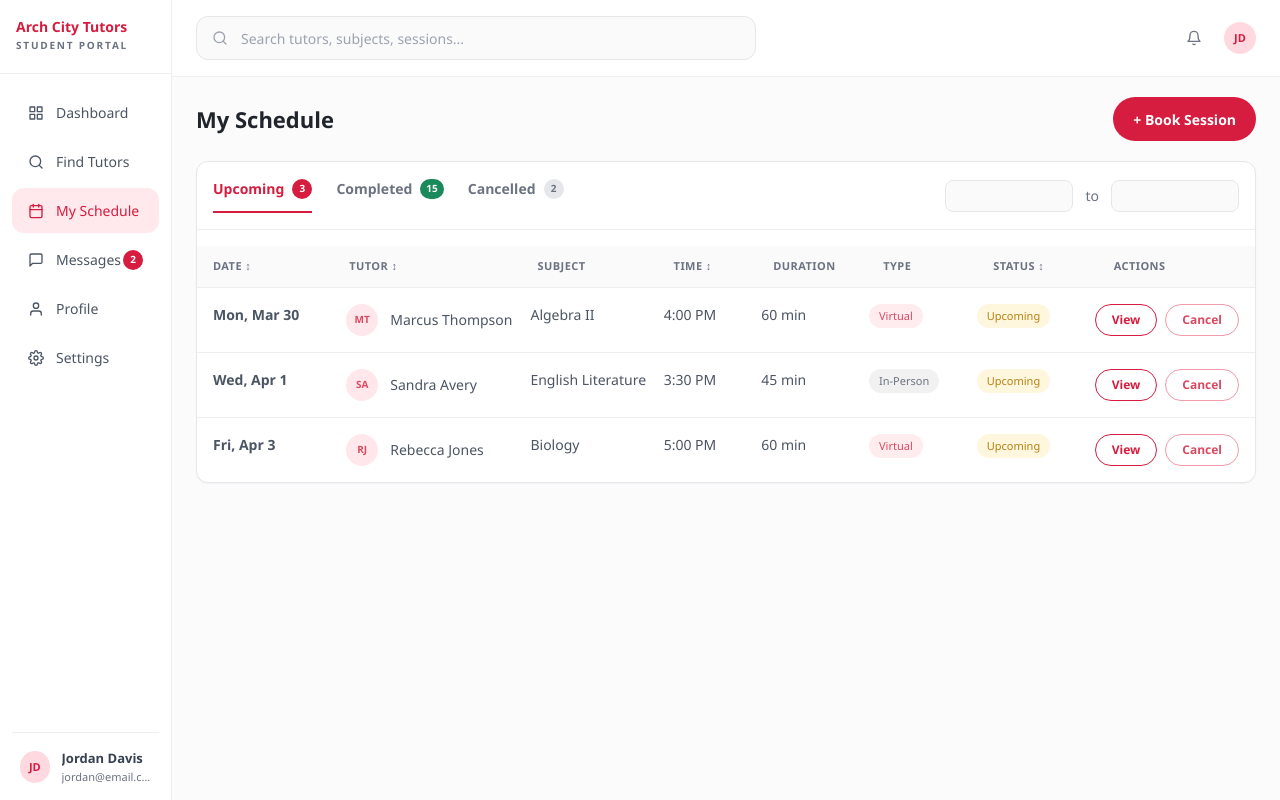
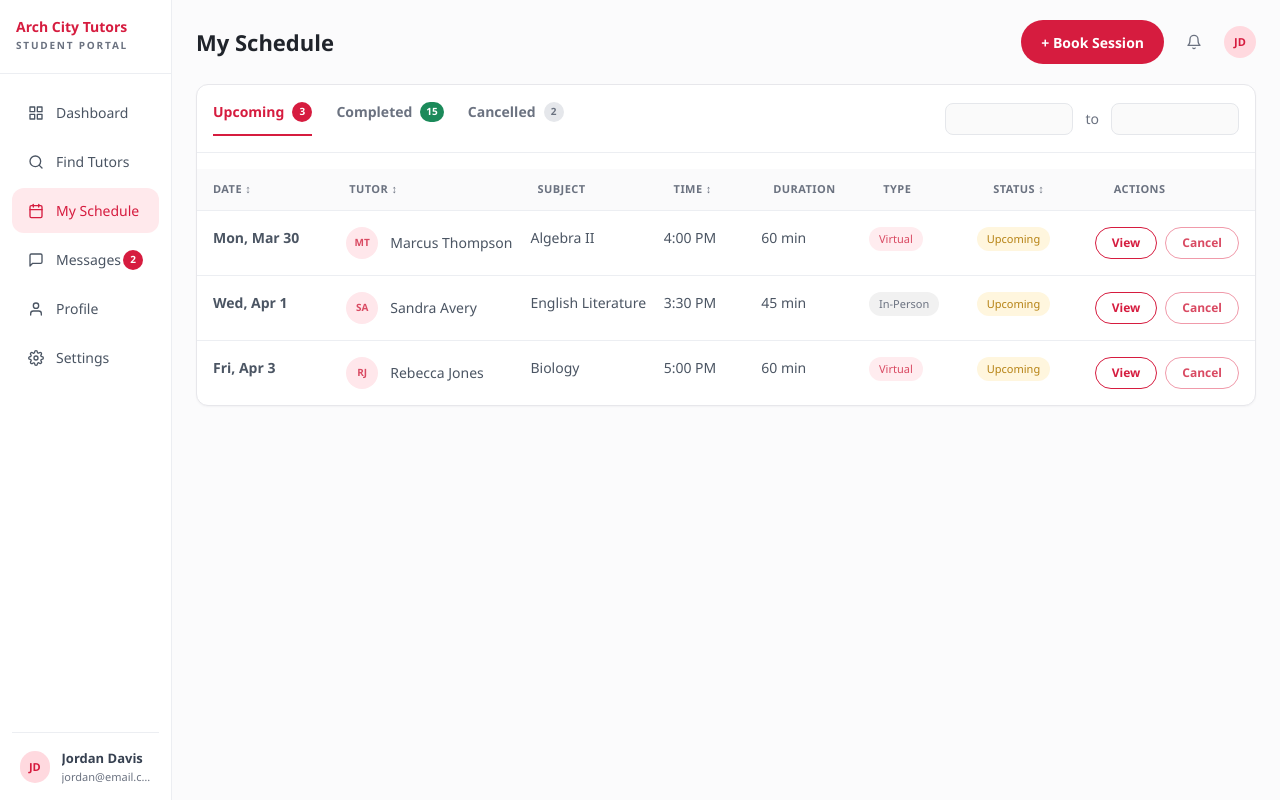
Before and after one commit to mmiskatul/arch-city, a Next.js app: page /student-dashboard/schedule in a window 1280 px wide. Built offline with nearby package versions, Linux system fonts and the light colour scheme.

Commit message:
update the my schedule section

```diff
--- a/components/student/student-schedule-page.tsx
+++ b/components/student/student-schedule-page.tsx
@@ -2,6 +2,7 @@
 
 import Link from "next/link";
 import { useMemo, useState } from "react";
+import { FiBell } from "react-icons/fi";
 
 import { StudentShell } from "@/components/student/student-shell";
 import { STUDENT_FIND_TUTORS_ROUTE } from "@/lib/routes";
@@ -63,6 +64,16 @@ export function StudentSchedulePage() {
             >
               + Book Session
             </Link>
+            <button
+              type="button"
+              className="flex h-9 w-9 items-center justify-center rounded-full text-[#6b7280] transition hover:bg-[#f4f4f5]"
+              aria-label="Notifications"
+            >
+              <FiBell className="h-4 w-4" />
+            </button>
+            <div className="flex h-8 w-8 items-center justify-center rounded-full bg-[#ffd9df] text-[11px] font-semibold text-[#d61c3f]">
+              JD
+            </div>
           </div>
         </div>
 
--- a/components/student/student-shell.tsx
+++ b/components/student/student-shell.tsx
@@ -69,7 +69,9 @@ function SidebarLink({ item, active }: { item: NavItem; active: boolean }) {
 
 export function StudentShell({ children }: { children: ReactNode }) {
   const pathname = usePathname();
-  const hideTopHeader = pathname.startsWith("/student-dashboard/find-tutors/");
+  const hideTopHeader =
+    pathname.startsWith("/student-dashboard/find-tutors/") ||
+    pathname === "/student-dashboard/schedule";
 
   return (
     <main className="min-h-screen bg-[#fbfbfc] text-[#1f2937]">
```
